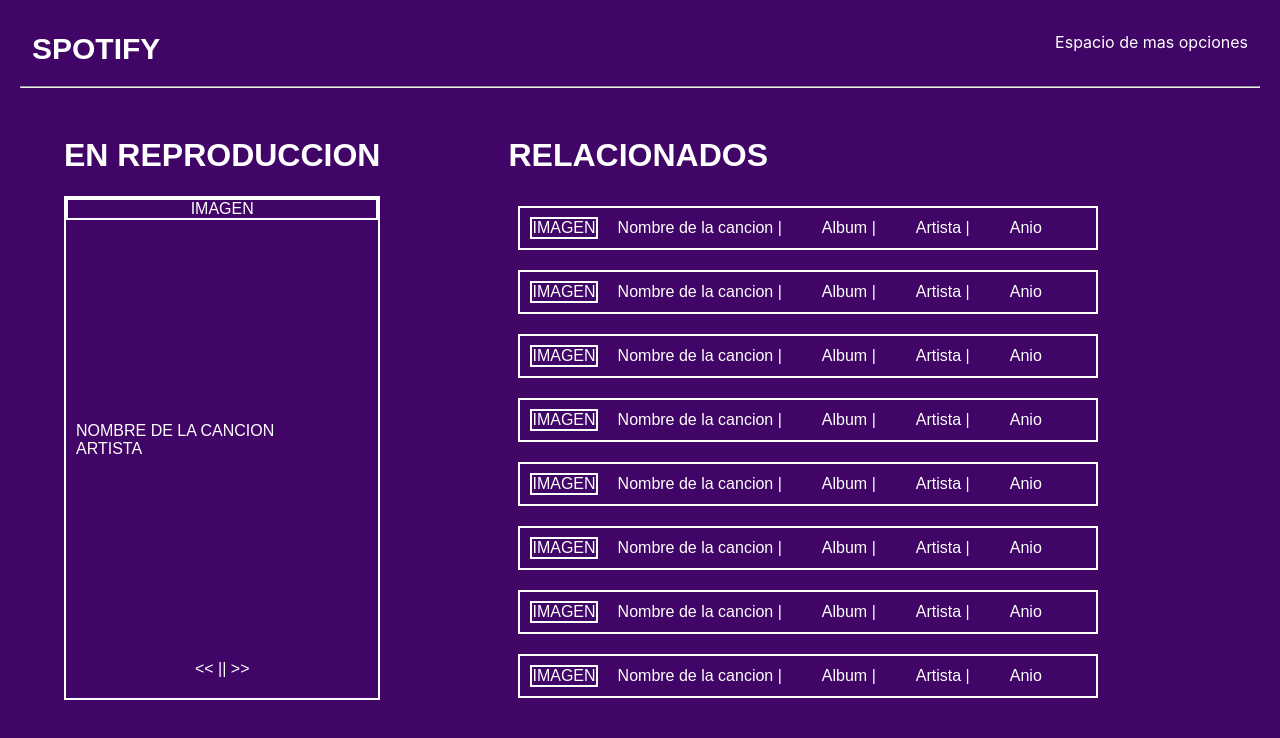
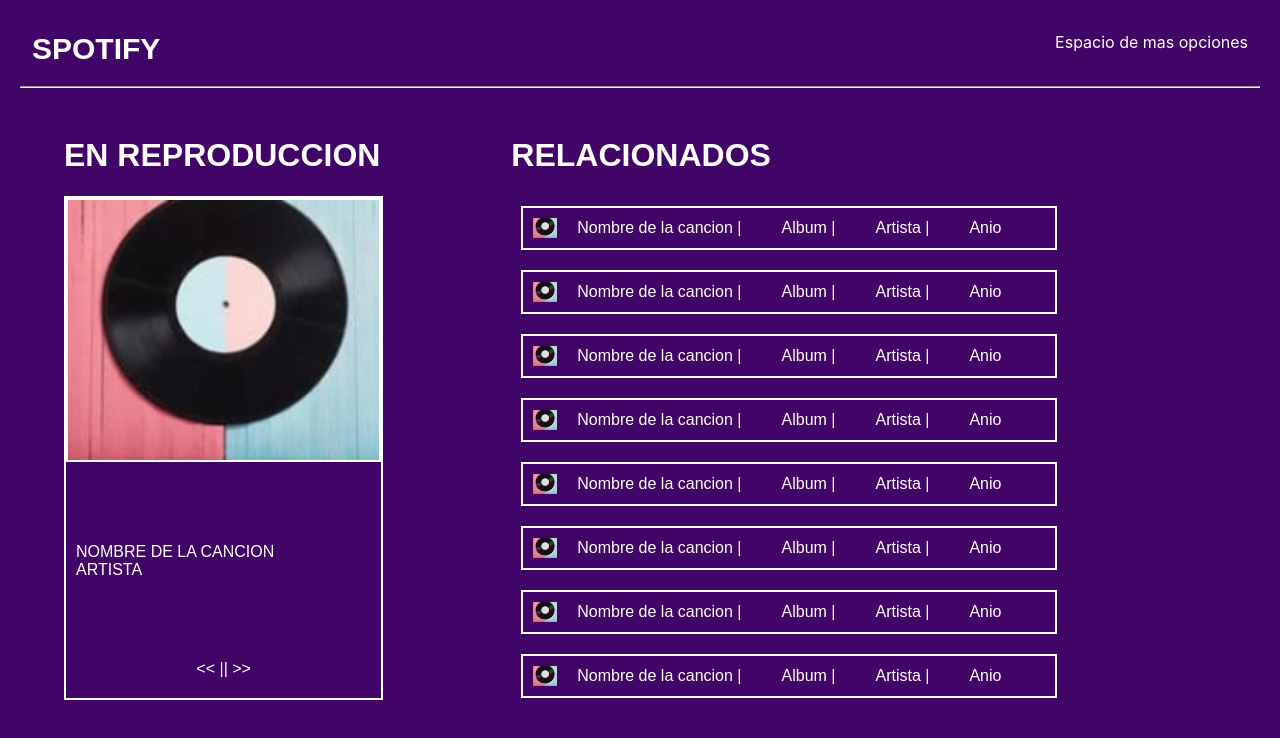
Before and after one commit to MauriErick24/IS_spotify, a React (Create React App) app: page / in a window 1280 px wide. Shown: the top 738 px of the page. Built offline with nearby package versions, Linux system fonts and the light colour scheme.

Commit message:
imagen por defecto de cancion agregado

```diff
--- a/src/components/image/image.css
+++ b/src/components/image/image.css
@@ -1,5 +1,9 @@
 #image-component{
-
     align-items: center;
     border: 2px solid #fff;
 }
+
+#image{
+    height: 100%;
+
+}
--- a/src/components/image/image.jsx
+++ b/src/components/image/image.jsx
@@ -1,12 +1,11 @@
 import { Component } from "react";
 import './image.css'
+import image from '../../images/default.png';
 
 class Image extends Component{
     render(){
         return(
-            <div id="image-component">
-                IMAGEN
-            </div>
+             <img id ="image" src={image}/>
         )
     }
 }
--- a/src/components/music_card/musicCard.css
+++ b/src/components/music_card/musicCard.css
@@ -9,7 +9,10 @@
 
 #music-image{
     /* padding: 30px 20px; */
+    height: 52%;
+    width: auto;
     align-items: center;
+    border: 2px solid #fff;
 }
 
 #music-info{
```
Also changed, not shown: src/images/default.png (added), src/images/logo512.png (renamed from public/logo512.png).
